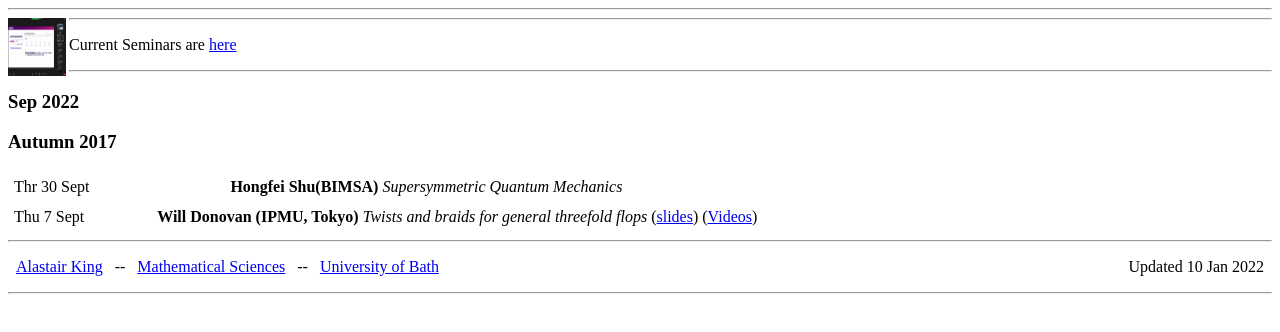
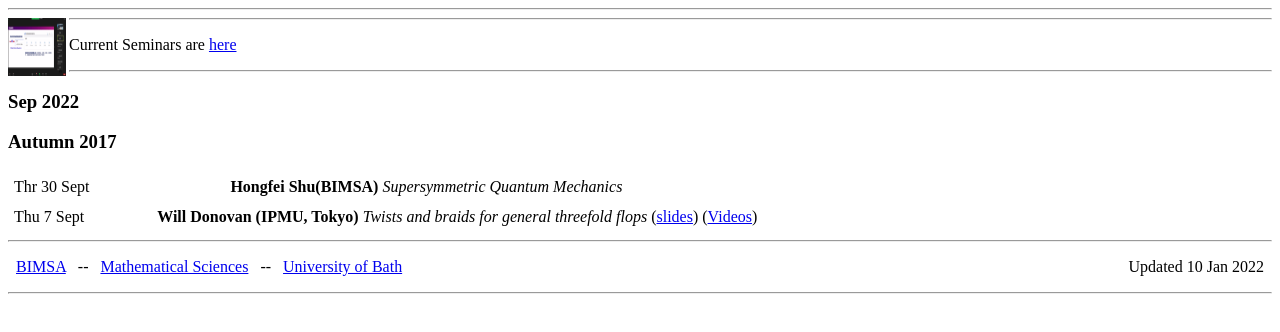
Before and after one commit to liwang-ssw/liwang-ssw.github.io, a plain HTML site: page index.html in a window 1280 px wide. Drawn offline with Linux system fonts and the light colour scheme.

Commit message:
Update index.html

```diff
--- a/index.html
+++ b/index.html
@@ -30,7 +30,7 @@
 <hr>
 <address><table border=0 cellspacing=4 cellpadding=4 width="100%">
 <tr valign=top><td>
-<a href="http://people.bath.ac.uk/masadk">Alastair King</a>
+<a href="https://www.bimsa.cn/">BIMSA</a>
 &nbsp&nbsp--&nbsp&nbsp
 <a href="http://www.bath.ac.uk/math-sci/">Mathematical Sciences</a>
 &nbsp&nbsp--&nbsp&nbsp
```
